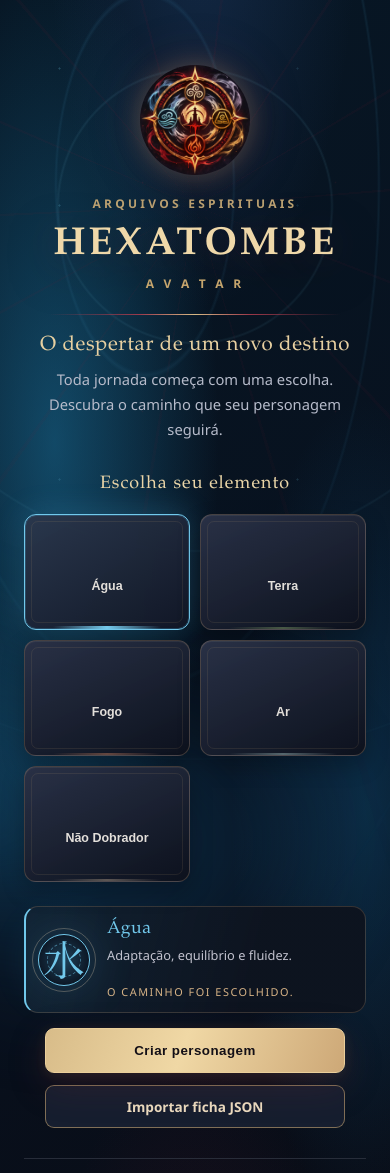
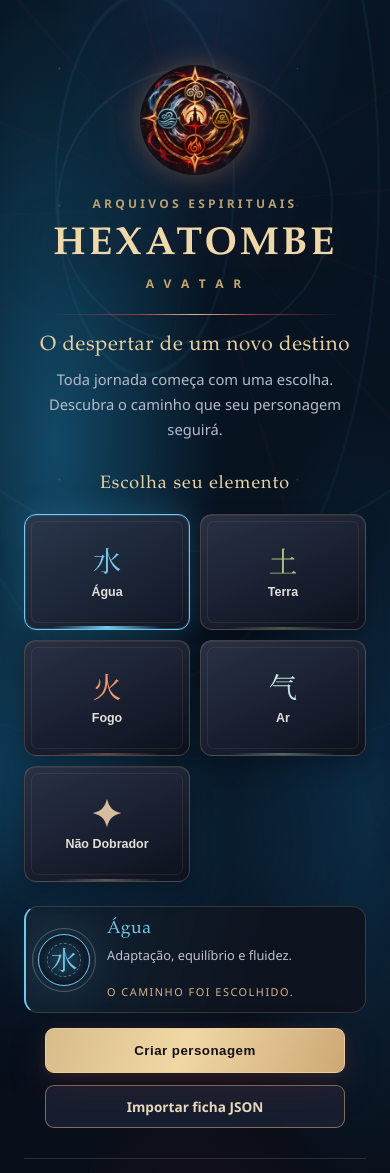
Before and after one commit to Rickmachado05/hexatombe-avatar, a React (Vite) app: page / in a window 390 px wide. Shown: the top 1173 px of the page. Built offline with nearby package versions, Linux system fonts and the light colour scheme.

Commit message:
style: dimensionar glifos SVG nas placas e no selo em todas as telas

```diff
--- a/src/HexatombeMobile.css
+++ b/src/HexatombeMobile.css
@@ -441,3 +441,54 @@
     padding-inline: 5px;
   }
 }
+
+
+/* Símbolos em vetor — imunes a tradução automática e fontes CJK ausentes.
+   Esta regra vale também no desktop, mantendo a cor de cada elemento. */
+.app .icone-elemento {
+  display: block;
+  width: 1em;
+  height: 1em;
+  flex: 0 0 auto;
+  fill: currentColor;
+  overflow: visible;
+}
+.app .elemento .simbolo {
+  display: flex;
+  align-items: center;
+  justify-content: center;
+}
+.app .elemento .simbolo .icone-elemento {
+  width: 1.15em;
+  height: 1.15em;
+}
+.app .detalhes .circulo-espiritual > .icone-elemento {
+  width: 63%;
+  height: 63%;
+  color: var(--elemento);
+}
+.app .editor-com-abas .aba-previa .previa-simbolo {
+  display: inline-flex;
+  align-items: center;
+  justify-content: center;
+}
+.app .editor-com-abas .aba-previa .previa-simbolo .icone-elemento {
+  width: 1em;
+  height: 1em;
+}
+.app .editor-com-abas .aba-previa .previa-chip-elemento .icone-elemento {
+  width: 1.25em;
+  height: 1.25em;
+}
+
+@media (max-width: 760px), (pointer: coarse) and (max-width: 960px) {
+  .app:has(.acoes) .selecao .elemento .simbolo .icone-elemento,
+  .app .editor-com-abas .selecao-identidade .elemento .simbolo .icone-elemento {
+    width: clamp(34px, 8vw, 44px);
+    height: clamp(34px, 8vw, 44px);
+  }
+  .app:has(.acoes) .detalhes .circulo-espiritual > .icone-elemento {
+    width: 64%;
+    height: 64%;
+  }
+}
```
